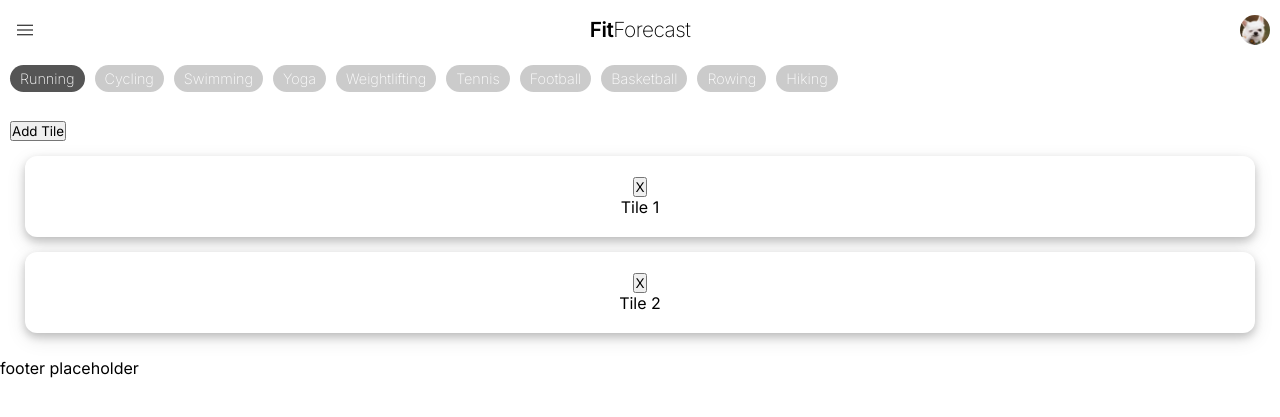
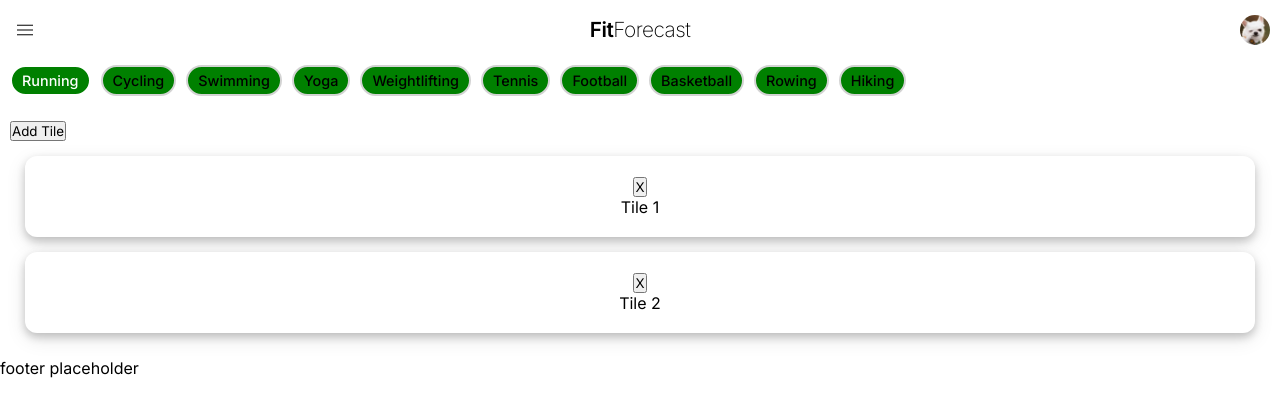
Before and after one commit to Disco91/FitForecast, a Django app: page / in a window 1280 px wide. Shown: the top 417 px of the page. Run offline with Django 5.2, Linux system fonts and the light colour scheme.

Commit message:
Updated Sports Pill Colors

```diff
--- a/fitForecast/main/static/css/styles.css
+++ b/fitForecast/main/static/css/styles.css
@@ -64,27 +64,28 @@
 
 /* Individual sport pills */
 .sport {
+    border: 2px solid lightgrey;
     display: inline-block;
-    background-color: #555;
-    color: white;
+    background-color: green;
+    color: black;
     padding: 5px 10px;
     border-radius: 20px;
     font-family: 'Inter', sans-serif;
     font-size: .9rem;
-    font-weight: 300;
+    font-weight: 500;
     cursor: pointer;
-    opacity: 0.3;
     user-select: none;
     transition: background 0.3s ease-in-out;
 }
 
 /* When a pill is selected */
 .sport.selected {
-    opacity: 1;  /* 100% opacity (fully visible) */
+    color: white;
+    border: 2px solid white
 }
 
 .sport:hover {
-    background-color: #777;
+    opacity: .6;
 }
 
 /* Main Content */
```
